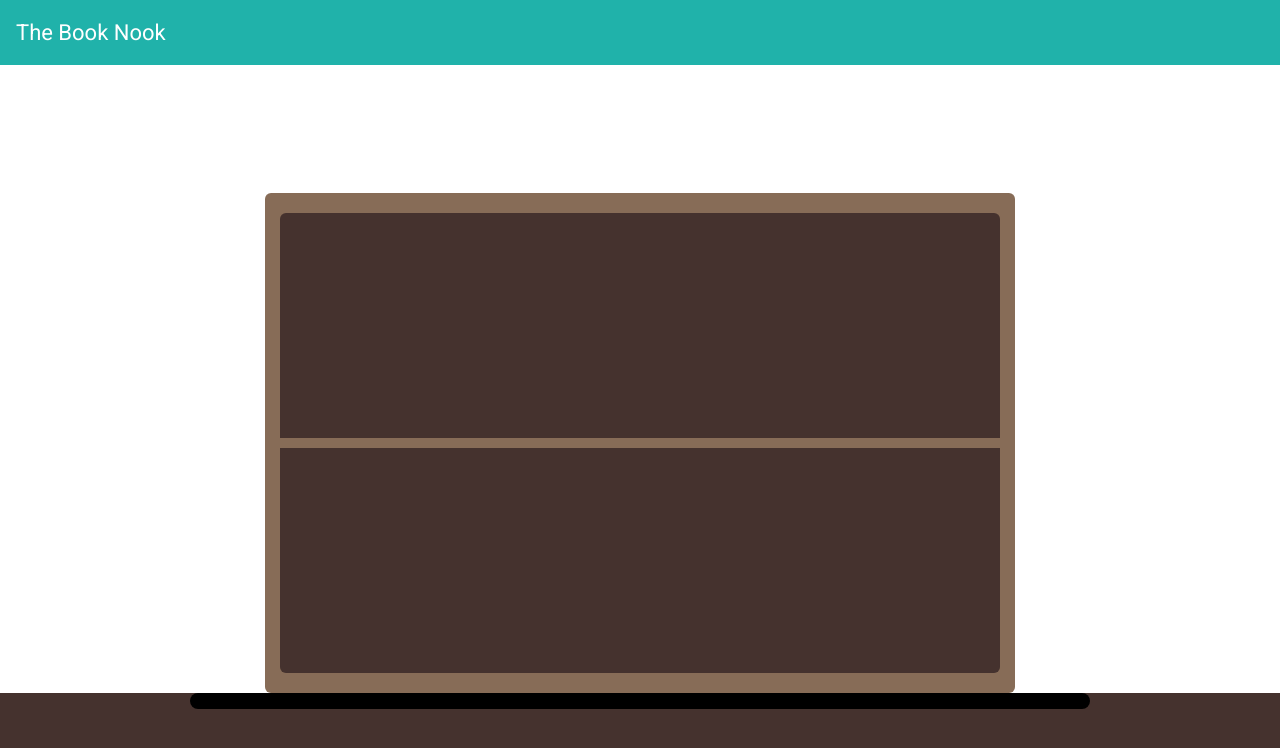
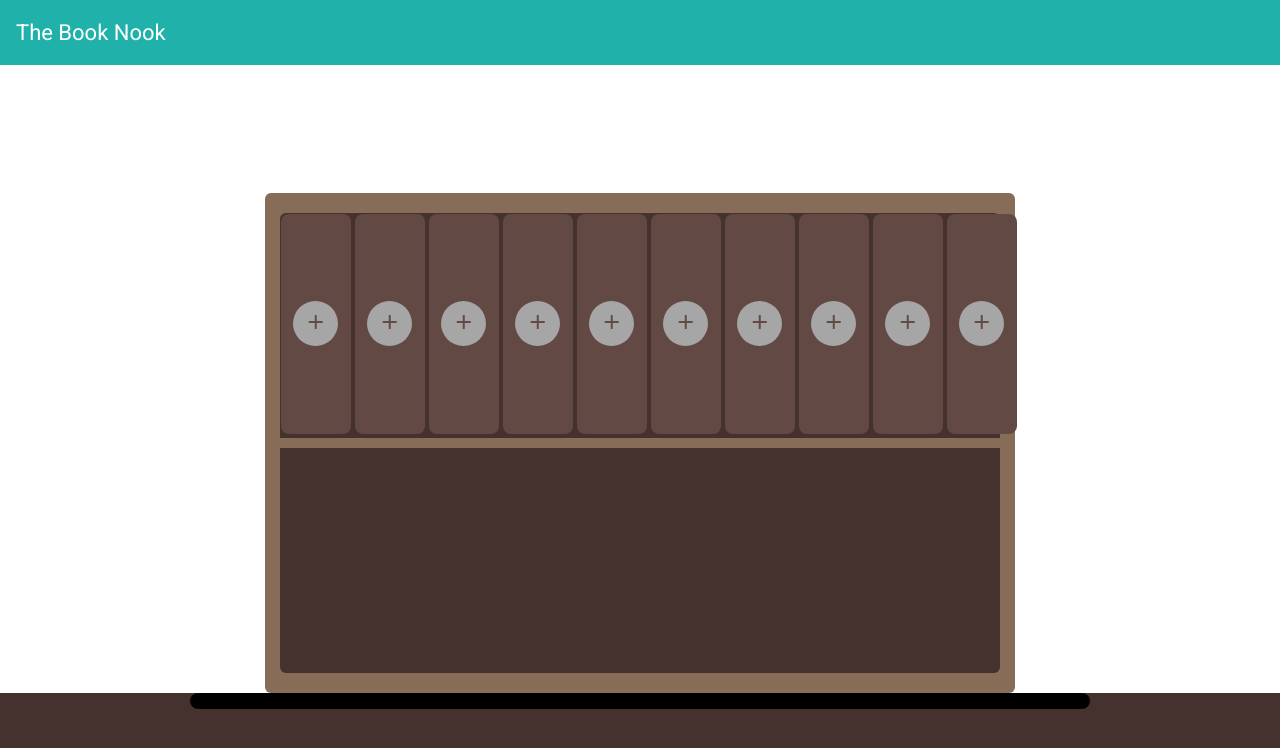
Before and after one commit to jamiesmagnolia/the-nook, an Angular app in the folder the-nook/: page /home in a window 1280 px wide. Shown: the top 748 px of the page. Built offline with nearby package versions, Linux system fonts and the light colour scheme.

Commit message:
Update EmptyBookSlot size

```diff
--- a/the-nook/src/app/features/empty-book-slot/empty-book-slot.component.scss
+++ b/the-nook/src/app/features/empty-book-slot/empty-book-slot.component.scss
@@ -5,10 +5,10 @@
     margin: 1% 1%; // TODO: check again don't hard code
     background-color: #624944;
     height: 220px;
-    width: 90px;
+    width: 70px;
     border-radius: 8px;
     cursor: pointer;
-    opacity: 0;
+    // opacity: 0;
     transition: opacity 0.3s ease-in-out;
 
 }
--- a/the-nook/src/app/pages/home-page/home-page.component.html
+++ b/the-nook/src/app/pages/home-page/home-page.component.html
@@ -8,11 +8,29 @@
         <div class="book-shelf-inner">
 
             <app-empty-book-slot></app-empty-book-slot>
+            <app-empty-book-slot></app-empty-book-slot>
+            <app-empty-book-slot></app-empty-book-slot>
+            <app-empty-book-slot></app-empty-book-slot>
+            <app-empty-book-slot></app-empty-book-slot>
+            <app-empty-book-slot></app-empty-book-slot>
+            <app-empty-book-slot></app-empty-book-slot>
+            <app-empty-book-slot></app-empty-book-slot>
+            <app-empty-book-slot></app-empty-book-slot>
+            <app-empty-book-slot></app-empty-book-slot>
 
             <!-- Separator between the two shelf rows. Doesn't do anything. Basically a divider. -->
             <div class="shelf-separator"></div>
 
-
+            <!-- <app-empty-book-slot></app-empty-book-slot>
+            <app-empty-book-slot></app-empty-book-slot>
+            <app-empty-book-slot></app-empty-book-slot>
+            <app-empty-book-slot></app-empty-book-slot>
+            <app-empty-book-slot></app-empty-book-slot>
+            <app-empty-book-slot></app-empty-book-slot>
+            <app-empty-book-slot></app-empty-book-slot>
+            <app-empty-book-slot></app-empty-book-slot>
+            <app-empty-book-slot></app-empty-book-slot>
+            <app-empty-book-slot></app-empty-book-slot> -->
 
         </div>
     </div>
--- a/the-nook/src/app/pages/home-page/home-page.component.scss
+++ b/the-nook/src/app/pages/home-page/home-page.component.scss
@@ -15,6 +15,9 @@
 }
 
 .book-shelf-inner {
+    display: flex;
+    flex-direction: row;
+    gap: 4px;
     background-color: #45322e;
     height: 460px;
     width: 720px;
```
